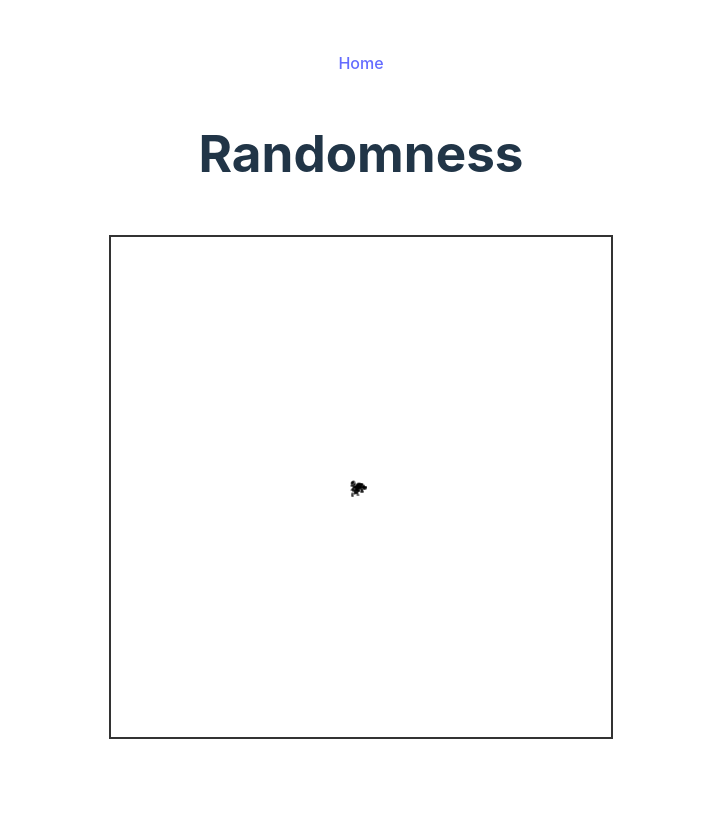
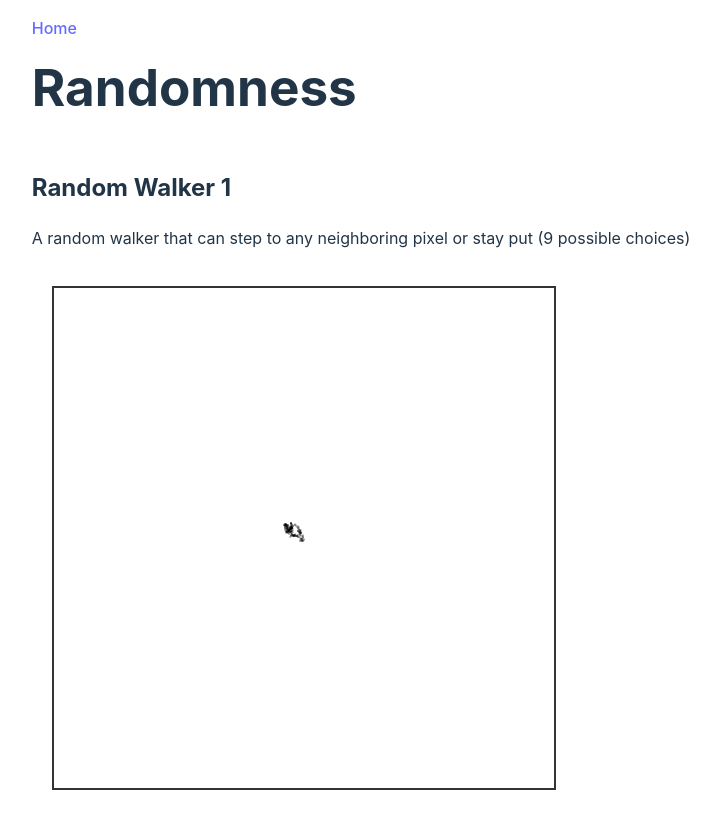
Before and after one commit to DevinCLane/nature-of-code-projects, a website built with Vite: page src/projects/00-randomness/index.html in a window 1280 px wide. Shown: the top 819 px of the page, without its empty margins (279-999 px from the left). Built offline with nearby package versions, Linux system fonts and the light colour scheme.

Commit message:
random: add several canvases

```diff
--- a/src/projects/00-randomness/index.html
+++ b/src/projects/00-randomness/index.html
@@ -7,8 +7,26 @@
         <link rel="stylesheet" href="/src/style.css" />
     </head>
     <body>
-        <p><a href="/index.html">Home</a></p>
-        <h1>Randomness</h1>
+        <div id="container">
+            <header>
+                <p><a href="/index.html">Home</a></p>
+                <h1>Randomness</h1>
+            </header>
+            <main>
+                <div class="sketch-container">
+                    <h2>Random Walker 1</h2>
+                    <p>
+                        A random walker that can step to any neighboring pixel
+                        or stay put (9 possible choices)
+                    </p>
+                    <div id="sketch1"></div>
+                </div>
+                <div class="sketch-container">
+                    <h2>Random Walker 2</h2>
+                    <div id="sketch2"></div>
+                </div>
+            </main>
+        </div>
         <script type="module" src="./script.ts"></script>
     </body>
 </html>
--- a/src/projects/00-randomness/script.ts
+++ b/src/projects/00-randomness/script.ts
@@ -14,27 +14,21 @@ class Walker {
         this.x = this.p.width / 2;
         this.y = this.p.height / 2;
     }
-
     show() {
         this.p.stroke(0);
         this.p.point(this.x, this.y);
     }
 
     step() {
-        const choice = this.p.floor(this.p.random(4));
-        if (choice === 0) {
-            this.x++;
-        } else if (choice === 1) {
-            this.x--;
-        } else if (choice === 2) {
-            this.y++;
-        } else {
-            this.y--;
-        }
+        let xstep = this.p.floor(this.p.random(3)) - 1;
+        let ystep = this.p.floor(this.p.random(3)) - 1;
+
+        this.x += xstep;
+        this.y += ystep;
     }
 }
 
-function sketch(p: p5) {
+function sketch1(p: p5) {
     let walker: Walker;
 
     p.setup = () => {
@@ -54,4 +48,30 @@ function sketch(p: p5) {
     };
 }
 
-new p5(sketch);
+function sketch2(p: p5) {
+    let walker: Walker;
+
+    p.setup = () => {
+        p.createCanvas(500, 500);
+        walker = new Walker(p);
+        p.background(255);
+    };
+
+    p.windowResized = () => {
+        p.resizeCanvas(500, 500);
+        walker.reset();
+    };
+
+    p.draw = () => {
+        walker.step();
+        walker.show();
+    };
+}
+
+const firstSketch = document.getElementById("sketch1");
+const secondSketch = document.getElementById("sketch2");
+
+if (firstSketch && secondSketch) {
+    new p5(sketch1, firstSketch);
+    new p5(sketch2, secondSketch);
+}
--- a/src/style.css
+++ b/src/style.css
@@ -22,6 +22,10 @@ a:hover {
     color: #535bf2;
 }
 
+ul {
+    margin: 0;
+}
+
 li {
     list-style: none;
 }
@@ -31,7 +35,6 @@ body {
     display: flex;
     flex-direction: column;
     align-items: center;
-    justify-content: center;
     min-width: 320px;
     min-height: 100vh;
 }
@@ -39,6 +42,13 @@ body {
 h1 {
     font-size: 3.2em;
     line-height: 1.1;
+    margin-top: 0.2rem;
+}
+
+header {
+    display: flex;
+    flex-direction: column;
+    align-items: flex-start;
 }
 
 canvas {
```
